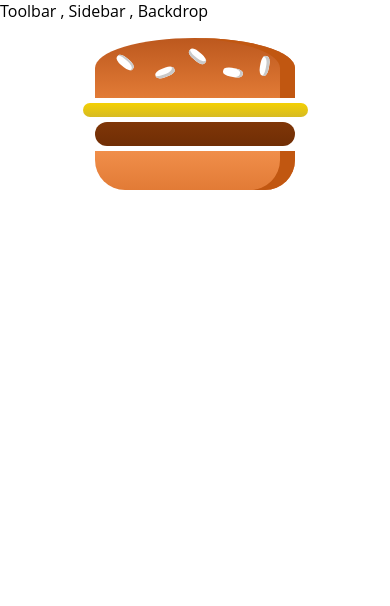
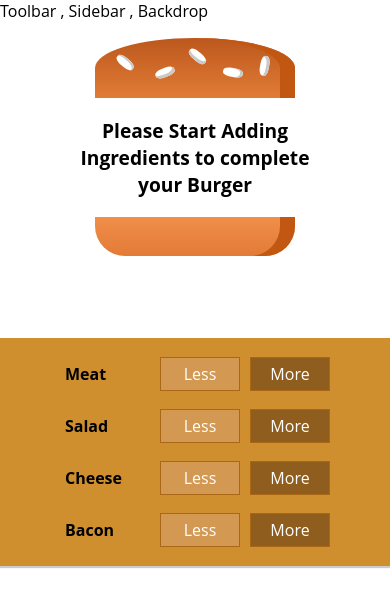
Before and after one commit to Arxlan40/My_Burger_App, a React app: page / in a window 390 px wide. Shown: the top 606 px of the page. Built offline with nearby package versions, Linux system fonts and the light colour scheme; the HTML template or start-up script is replaced by a standard one.

Commit message:
Added Burger Functionality :hamburger:

```diff
--- a/src/App.js
+++ b/src/App.js
@@ -6,7 +6,7 @@ class App extends Component {
   render() {
     return (
       <div>
-        <Layout>
+                          <Layout>
        <BurgerBuilder/>
         </Layout>
       </div>
--- /dev/null
+++ b/src/components/Burger/BuildControls/BuildControl/BuildControl.jsx
@@ -0,0 +1,18 @@
+import React from "react";
+import Classes from "./BuildControl.module.css";
+
+const BuildControl = (props) => {
+  return (
+    <div className={Classes.BuildControl}>
+      <div className={Classes.Label}>{props.label}</div>
+      <button className={Classes.Less} onClick={props.remove}>
+        Less
+      </button>
+      <button className={Classes.More} onClick={props.added}>
+        More
+      </button>
+    </div>
+  );
+};
+
+export default BuildControl;
--- /dev/null
+++ b/src/components/Burger/BuildControls/BuildControl/BuildControl.module.css
@@ -0,0 +1,57 @@
+.BuildControl {
+    display: flex;
+    justify-content: space-between;
+    align-items: center;
+    margin: 5px 0;
+}
+
+.BuildControl button {
+    display: block;
+    font: inherit;
+    padding: 5px;
+    margin: 0 5px;
+    width: 80px;
+    border: 1px solid #AA6817;
+    cursor: pointer;
+    outline: none;
+}
+
+
+.BuildControl button:disabled {
+    background-color: #AC9980;
+    border: 1px solid #7E7365;
+    color: #ccc;
+    cursor: default;
+}
+
+.BuildControl button:hover:disabled {
+    background-color: #AC9980;
+    color: #ccc;
+    cursor: not-allowed;
+}
+
+.Label {
+    padding: 10px;
+    font-weight: bold;
+    width: 80px;
+}
+
+.BuildControl .Less {
+    background-color: #D39952;
+    color: white;
+}
+
+.BuildControl .More {
+    background-color: #8F5E1E;
+    color: white;
+}
+
+.BuildControl .Less:hover, .BuildControl .Less:active {
+    background-color: #DAA972;
+    color: white;
+}
+
+.BuildControl .More:hover,.BuildControl .More:active {
+    background-color: #99703F;
+    color: white;
+}
--- /dev/null
+++ b/src/components/Burger/BuildControls/BuildControls.jsx
@@ -0,0 +1,31 @@
+import React from "react";
+import Classes from "./BuildControls.module.css";
+import BuildControl from "./BuildControl/BuildControl";
+
+const con = [
+  { label: "Meat", type: "meat" },
+  { label: "Salad", type: "salad" },
+  { label: "Cheese", type: "cheese" },
+  { label: "Bacon", type: "bacon" },
+
+];
+const BuildControls = (props) => {
+  return (
+    <div className={Classes.BuildControls}>
+      {con.map((i) => {
+        return (
+          <BuildControl
+            added={() => props.addingredientsHander(i.type)}
+            remove={() => props.removeIngredientHandler(i.type)}
+
+            label={i.label}
+            key={i.label}
+            type={i.type}
+          />
+        );
+      })}
+    </div>
+  );
+};
+
+export default BuildControls;
--- /dev/null
+++ b/src/components/Burger/BuildControls/BuildControls.module.css
@@ -0,0 +1,51 @@
+.BuildControls {
+    width: 100%;
+    background-color: #CF8F2E;
+    display: flex;
+    flex-flow: column;
+    align-items: center;
+    box-shadow: 0 2px 1px #ccc;
+    margin: auto;
+    padding: 10px 0;
+}
+
+.OrderButton {
+    background-color: #DAD735;
+    outline: none;
+    cursor: pointer;
+    border: 1px solid #966909;
+    color: #966909;
+    font-family: inherit;
+    font-size: 1.2em;
+    padding: 15px 30px;
+    box-shadow: 2px 2px 2px #966909;
+}
+
+.OrderButton:hover, .OrderButton:active {
+    background-color: #A0DB41;
+    border: 1px solid #966909;
+    color: #966909;
+}
+
+.OrderButton:disabled {
+    background-color: #C7C6C6;
+    cursor: not-allowed;
+    border: 1px solid #ccc;
+    color: #888888;
+}
+
+.OrderButton:not(:disabled) {
+    animation: enable 0.3s linear;
+}
+
+@keyframes enable {
+    0% {
+        transform: scale(1);
+    }
+    60% {
+        transform: scale(1.1);
+    }
+    100% {
+        transform: scale(1);
+    }
+}
--- a/src/components/Burger/Burger.jsx
+++ b/src/components/Burger/Burger.jsx
@@ -1,15 +1,30 @@
+import { array } from "prop-types";
 import React from "react";
 import Classes from "./Burger.module.css";
 import BurgerIngredients from "./BurgerIngredients/BurgerIngredients";
 
 const Burger = (props) => {
+  let transformingredients = Object.keys(props.ingredients)
+    .map((ikeys) => {
+      return [...Array(props.ingredients[ikeys])].map((_, i) => {
+        return <BurgerIngredients key={ikeys + i} type={ikeys} />;
+      });
+    })
+    .reduce((ar, el) => {
+      return ar.concat(el);
+    }, []);
+
+  console.log(transformingredients);
+  if (transformingredients.length === 0) {
+    transformingredients = (
+      <p>Please Start Adding Ingredients to complete your Burger</p>
+    );
+  }
   return (
     <div className={Classes.Burger}>
       <BurgerIngredients type="bread-top" />
-      <BurgerIngredients type="cheese" />
-      <BurgerIngredients type="meat" />
+      {transformingredients}
       <BurgerIngredients type="bread-bottom" />
-
     </div>
   );
 };
--- a/src/containers/BurgerBuilder/Burgebuilder.js
+++ b/src/containers/BurgerBuilder/Burgebuilder.js
@@ -1,15 +1,55 @@
 import React, { Component } from "react";
 
 import Aux from "../../hoc/Auxilary";
-import Burger from "../../components/Burger/Burger"
+import Burger from "../../components/Burger/Burger";
+import BuildControls from "../../components/Burger/BuildControls/BuildControls";
+const basePrice = {
+  salad: 0.5,
+  meat: 1.3,
+  cheese: 1,
+  bacon: 0.7,
+};
 class BurgerBuilder extends Component {
-  state = {};
+  state = {
+    ingredients: {
+      salad: 0,
+      meat: 0,
+      cheese: 0,
+      bacon: 0,
+    },
+    totalPrice: 4,
+  };
+
+  addedIngredientHandler = (type) => {
+    const oldcount = this.state.ingredients[type];
+    const newcount = oldcount + 1;
+    const updatedIngredients = { ...this.state.ingredients };
+    updatedIngredients[type] = newcount;
+    const priceAddition = basePrice[type];
+    const oldPrice = this.state.totalPrice;
+    const newPrice = oldPrice + priceAddition;
+    this.setState({ totalPrice: newPrice, ingredients: updatedIngredients });
+  };
+  removeIngredientHandler = (type) => {
+    const oldcount = this.state.ingredients[type];
+    if (oldcount <=0 ){
+      return;
+    }
+    const newcount = oldcount - 1;
+    const updatedIngredients = { ...this.state.ingredients };
+    updatedIngredients[type] = newcount;
+    const priceAddition = basePrice[type];
+    const oldPrice = this.state.totalPrice;
+    const newPrice = oldPrice - priceAddition;
+    this.setState({ totalPrice: newPrice, ingredients: updatedIngredients });
+  };
   render() {
-    return <Aux>
-      <Burger/>
-
-    </Aux>
-    ;
+    return (
+      <Aux>
+        <Burger ingredients={this.state.ingredients} />
+        <BuildControls addingredientsHander={this.addedIngredientHandler} removeIngredientHandler={this.removeIngredientHandler} />
+      </Aux>
+    );
   }
 }
 
```
